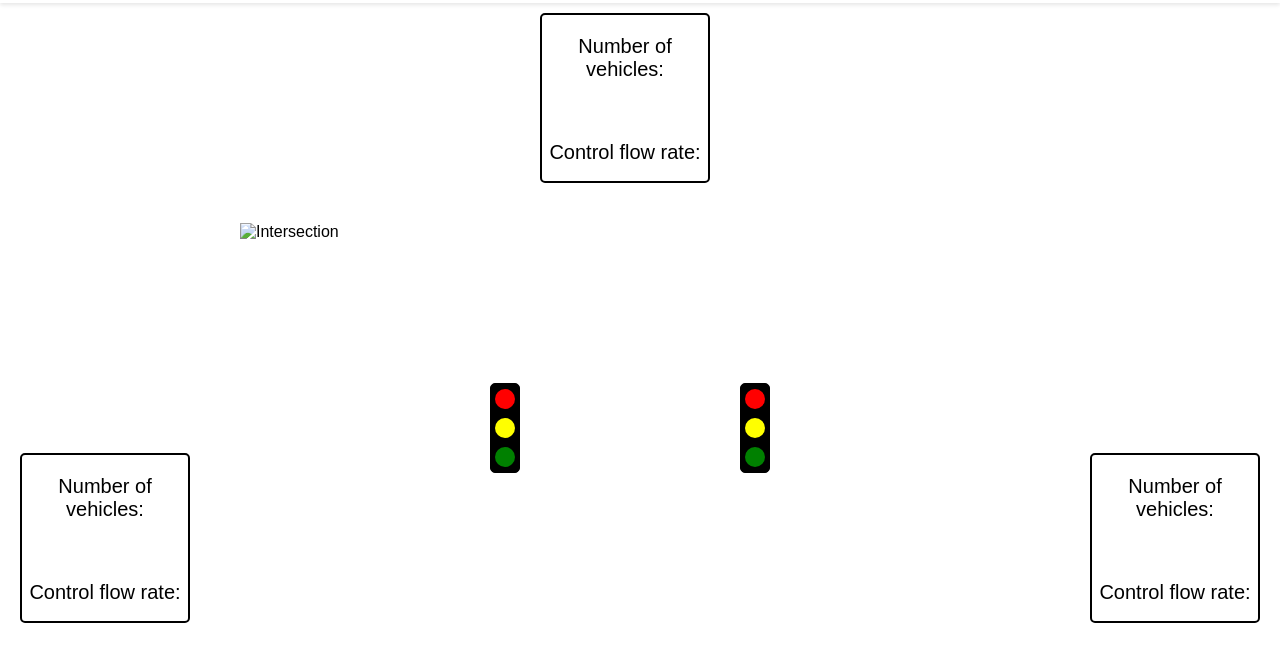
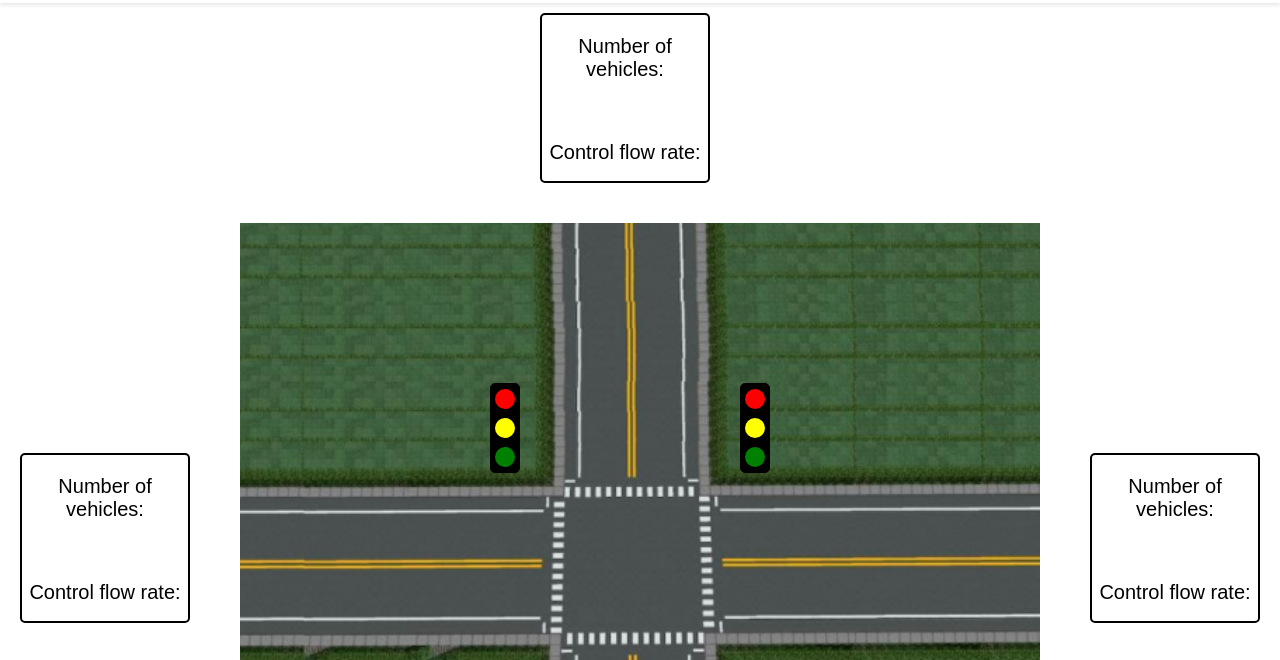
Before and after one commit to Mahipanara/web2, a plain HTML site: page login.html in a window 1280 px wide. Shown: the part 97-757 px from the top of the page. Drawn offline with Linux system fonts and the light colour scheme.

Commit message:
Update login.html

```diff
--- a/login.html
+++ b/login.html
@@ -35,7 +35,7 @@
     </header>
 
     <div id="container">
-        <img src="intersection.jpeg" alt="Intersection" id="background-image">
+        <img src="intersection.jpg" alt="Intersection" id="background-image">
 
         <!-- Traffic lights placed over the green rectangles -->
         <div id="a1" class="traffic-light">
```
